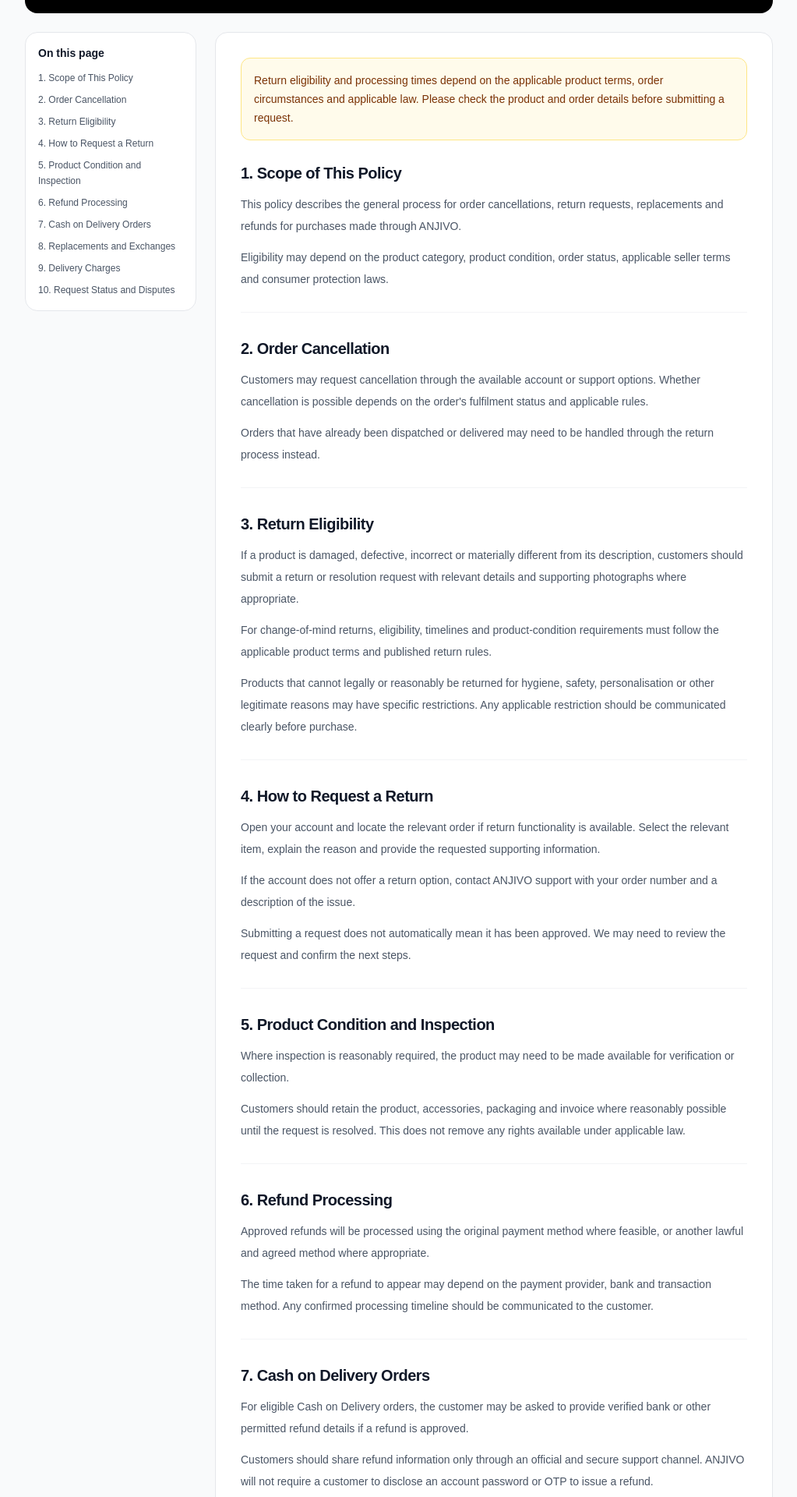
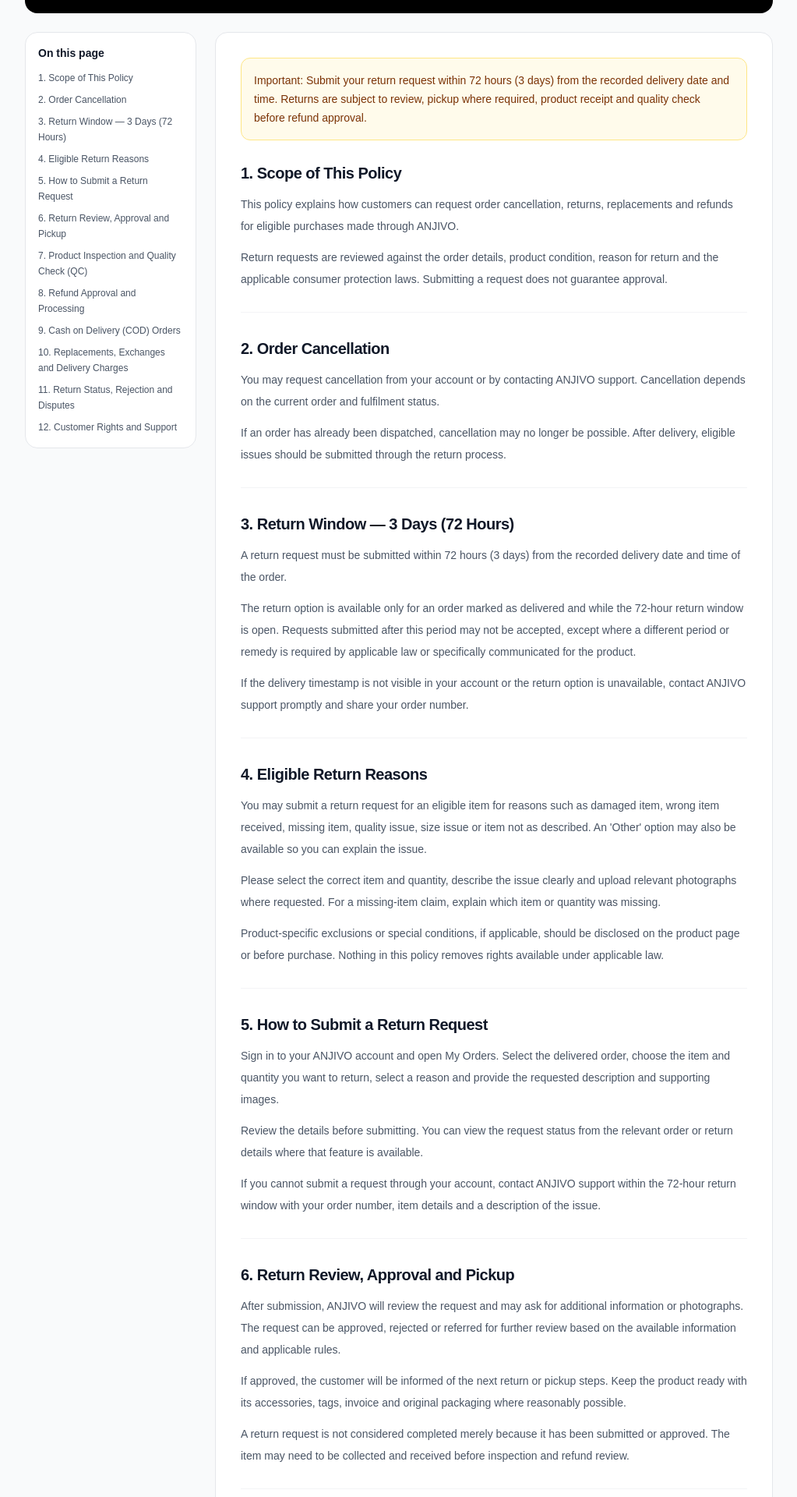
Before and after one commit to anjivo/anjivo1, a Next.js app: page /refund-policy in a window 1280 px wide. Shown: the part 352-2272 px from the top of the page at 78% size, without its empty margins (128-1151 px from the left). Built offline with nearby package versions, Linux system fonts and the light colour scheme.

Commit message:
Update page.tsx

```diff
--- a/app/refund-policy/page.tsx
+++ b/app/refund-policy/page.tsx
@@ -12,73 +12,93 @@ const sections = [
   {
     title: "1. Scope of This Policy",
     paragraphs: [
-      "This policy describes the general process for order cancellations, return requests, replacements and refunds for purchases made through ANJIVO.",
-      "Eligibility may depend on the product category, product condition, order status, applicable seller terms and consumer protection laws.",
+      "This policy explains how customers can request order cancellation, returns, replacements and refunds for eligible purchases made through ANJIVO.",
+      "Return requests are reviewed against the order details, product condition, reason for return and the applicable consumer protection laws. Submitting a request does not guarantee approval.",
     ],
   },
   {
     title: "2. Order Cancellation",
     paragraphs: [
-      "Customers may request cancellation through the available account or support options. Whether cancellation is possible depends on the order's fulfilment status and applicable rules.",
-      "Orders that have already been dispatched or delivered may need to be handled through the return process instead.",
+      "You may request cancellation from your account or by contacting ANJIVO support. Cancellation depends on the current order and fulfilment status.",
+      "If an order has already been dispatched, cancellation may no longer be possible. After delivery, eligible issues should be submitted through the return process.",
     ],
   },
   {
-    title: "3. Return Eligibility",
+    title: "3. Return Window — 3 Days (72 Hours)",
     paragraphs: [
-      "If a product is damaged, defective, incorrect or materially different from its description, customers should submit a return or resolution request with relevant details and supporting photographs where appropriate.",
-      "For change-of-mind returns, eligibility, timelines and product-condition requirements must follow the applicable product terms and published return rules.",
-      "Products that cannot legally or reasonably be returned for hygiene, safety, personalisation or other legitimate reasons may have specific restrictions. Any applicable restriction should be communicated clearly before purchase.",
+      "A return request must be submitted within 72 hours (3 days) from the recorded delivery date and time of the order.",
+      "The return option is available only for an order marked as delivered and while the 72-hour return window is open. Requests submitted after this period may not be accepted, except where a different period or remedy is required by applicable law or specifically communicated for the product.",
+      "If the delivery timestamp is not visible in your account or the return option is unavailable, contact ANJIVO support promptly and share your order number.",
     ],
   },
   {
-    title: "4. How to Request a Return",
+    title: "4. Eligible Return Reasons",
     paragraphs: [
-      "Open your account and locate the relevant order if return functionality is available. Select the relevant item, explain the reason and provide the requested supporting information.",
-      "If the account does not offer a return option, contact ANJIVO support with your order number and a description of the issue.",
-      "Submitting a request does not automatically mean it has been approved. We may need to review the request and confirm the next steps.",
+      "You may submit a return request for an eligible item for reasons such as damaged item, wrong item received, missing item, quality issue, size issue or item not as described. An 'Other' option may also be available so you can explain the issue.",
+      "Please select the correct item and quantity, describe the issue clearly and upload relevant photographs where requested. For a missing-item claim, explain which item or quantity was missing.",
+      "Product-specific exclusions or special conditions, if applicable, should be disclosed on the product page or before purchase. Nothing in this policy removes rights available under applicable law.",
     ],
   },
   {
-    title: "5. Product Condition and Inspection",
+    title: "5. How to Submit a Return Request",
     paragraphs: [
-      "Where inspection is reasonably required, the product may need to be made available for verification or collection.",
-      "Customers should retain the product, accessories, packaging and invoice where reasonably possible until the request is resolved. This does not remove any rights available under applicable law.",
+      "Sign in to your ANJIVO account and open My Orders. Select the delivered order, choose the item and quantity you want to return, select a reason and provide the requested description and supporting images.",
+      "Review the details before submitting. You can view the request status from the relevant order or return details where that feature is available.",
+      "If you cannot submit a request through your account, contact ANJIVO support within the 72-hour return window with your order number, item details and a description of the issue.",
     ],
   },
   {
-    title: "6. Refund Processing",
+    title: "6. Return Review, Approval and Pickup",
     paragraphs: [
-      "Approved refunds will be processed using the original payment method where feasible, or another lawful and agreed method where appropriate.",
-      "The time taken for a refund to appear may depend on the payment provider, bank and transaction method. Any confirmed processing timeline should be communicated to the customer.",
+      "After submission, ANJIVO will review the request and may ask for additional information or photographs. The request can be approved, rejected or referred for further review based on the available information and applicable rules.",
+      "If approved, the customer will be informed of the next return or pickup steps. Keep the product ready with its accessories, tags, invoice and original packaging where reasonably possible.",
+      "A return request is not considered completed merely because it has been submitted or approved. The item may need to be collected and received before inspection and refund review.",
     ],
   },
   {
-    title: "7. Cash on Delivery Orders",
+    title: "7. Product Inspection and Quality Check (QC)",
     paragraphs: [
-      "For eligible Cash on Delivery orders, the customer may be asked to provide verified bank or other permitted refund details if a refund is approved.",
-      "Customers should share refund information only through an official and secure support channel. ANJIVO will not require a customer to disclose an account password or OTP to issue a refund.",
+      "After the returned item is received, it may undergo a quality check to verify the reported issue, item identity, quantity and condition.",
+      "The QC result is considered before refund approval. If the item or claim does not meet the applicable return conditions, the request may be rejected or handled through another appropriate resolution. The customer will be informed of the outcome.",
+      "Customers should not send a product to an address that has not been confirmed by ANJIVO support or through the official return instructions.",
     ],
   },
   {
-    title: "8. Replacements and Exchanges",
+    title: "8. Refund Approval and Processing",
     paragraphs: [
-      "Where a replacement or exchange is offered, it depends on product availability and the resolution agreed for the particular order.",
-      "If a replacement is unavailable, the customer may be offered another appropriate resolution in accordance with applicable law and the circumstances of the purchase.",
+      "A refund is considered only after the return has been reviewed, the returned item has been received where required, the quality check has been completed and the refund has been approved.",
+      "For eligible online prepaid orders, ANJIVO may initiate the refund through Cashfree to the original payment method, subject to payment-provider support. The refund is not complete until the payment provider confirms the transaction.",
+      "The time for the credited amount to appear in your account depends on the payment provider, bank and original payment method. ANJIVO will share available refund or transaction information when it is received.",
+      "A return request, pickup, item receipt or internal approval alone does not mean that the refund has been credited.",
     ],
   },
   {
-    title: "9. Delivery Charges",
+    title: "9. Cash on Delivery (COD) Orders",
     paragraphs: [
-      "The treatment of delivery charges, return shipping and any other fees depends on the reason for the return, the displayed order terms and applicable consumer law.",
-      "Charges should not be withheld where doing so would violate applicable law or a binding customer entitlement.",
+      "Cashfree online payment refunds do not apply to orders paid in cash on delivery. If a COD return is eligible and approved, ANJIVO support may contact you to arrange a permitted refund method, such as a verified bank transfer.",
+      "You may be asked to provide the minimum details needed to process the approved refund through an official support channel. Never share your UPI PIN, card PIN, banking password or OTP with anyone claiming to process a refund.",
     ],
   },
   {
-    title: "10. Request Status and Disputes",
+    title: "10. Replacements, Exchanges and Delivery Charges",
     paragraphs: [
-      "Customers should retain their order number and any support correspondence. If a request is delayed or the proposed resolution is disputed, contact ANJIVO support for review.",
-      "Nothing in this policy limits statutory consumer rights or access to remedies available under applicable law.",
+      "A replacement or exchange may be offered where appropriate and subject to product availability and the resolution agreed for the order. If a replacement is unavailable, an eligible refund or another lawful resolution may be considered.",
+      "The treatment of original delivery charges, return pickup charges and other fees depends on the reason for return, the order terms and applicable consumer law. Any applicable charge or deduction will be communicated as required.",
+    ],
+  },
+  {
+    title: "11. Return Status, Rejection and Disputes",
+    paragraphs: [
+      "The return process may include these stages: request submitted, review/approval, pickup, item received, quality check, refund approval, refund initiation and provider confirmation.",
+      "If your request is rejected, delayed or the QC result is disputed, contact ANJIVO support with your order number and return request details so the matter can be reviewed.",
+      "Please retain the order number, return request information, photographs and support correspondence until the matter is resolved.",
+    ],
+  },
+  {
+    title: "12. Customer Rights and Support",
+    paragraphs: [
+      "This policy is intended to explain ANJIVO's process and does not limit any statutory rights or remedies available to customers under applicable Indian law.",
+      "For help with a return or refund, use the Contact Support page and keep your order number ready.",
     ],
   },
 ];
@@ -114,7 +134,7 @@ export default function RefundPolicyPage() {
           </p>
 
           <p className="mt-4 text-xs text-gray-400">
-            Effective date: 28 October 2026
+            Effective date: 5 November 2026
           </p>
         </header>
 
@@ -141,10 +161,10 @@ export default function RefundPolicyPage() {
           <article className="min-w-0 rounded-2xl border border-gray-200 bg-white p-5 sm:p-8">
             <div className="rounded-xl border border-amber-200 bg-amber-50 p-4">
               <p className="text-sm leading-6 text-amber-900">
-                Return eligibility and processing times depend on the
-                applicable product terms, order circumstances and applicable
-                law. Please check the product and order details before
-                submitting a request.
+                Important: Submit your return request within 72 hours (3 days)
+                from the recorded delivery date and time. Returns are subject
+                to review, pickup where required, product receipt and quality
+                check before refund approval.
               </p>
             </div>
 
```
